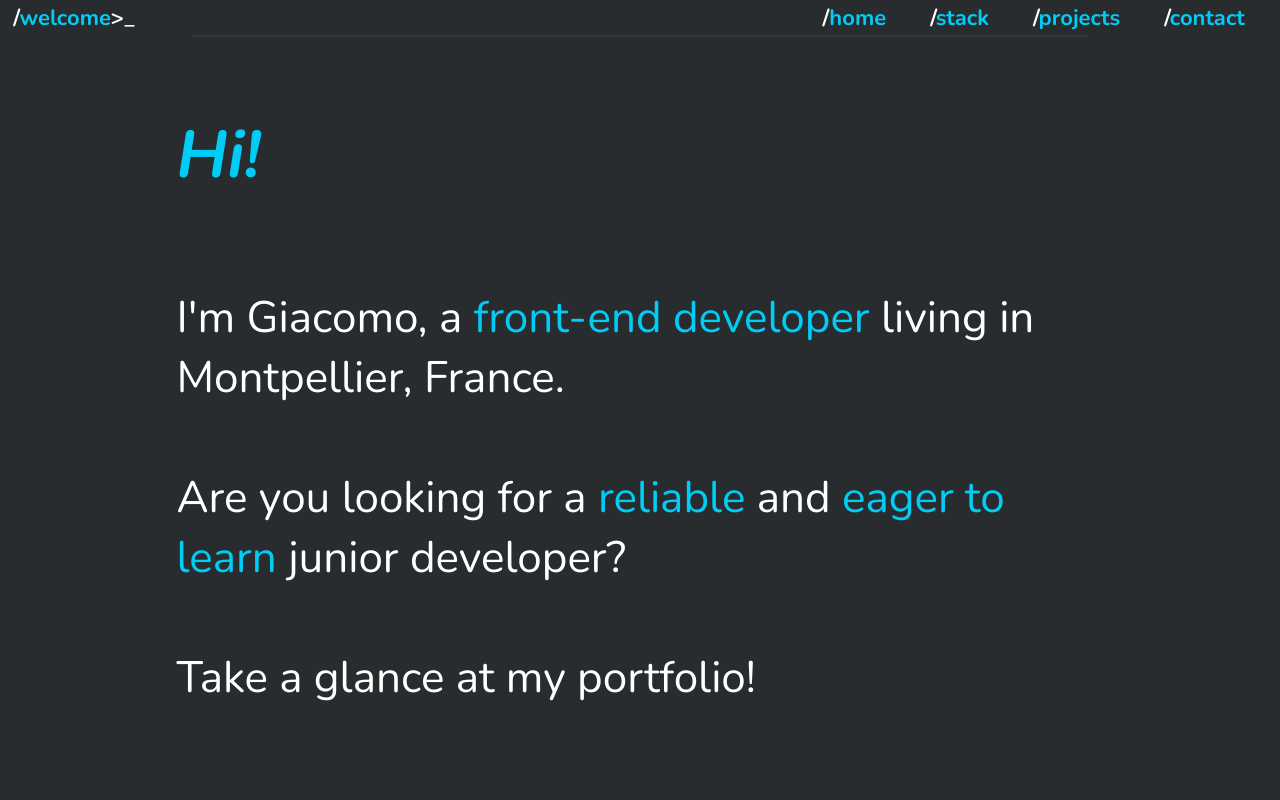
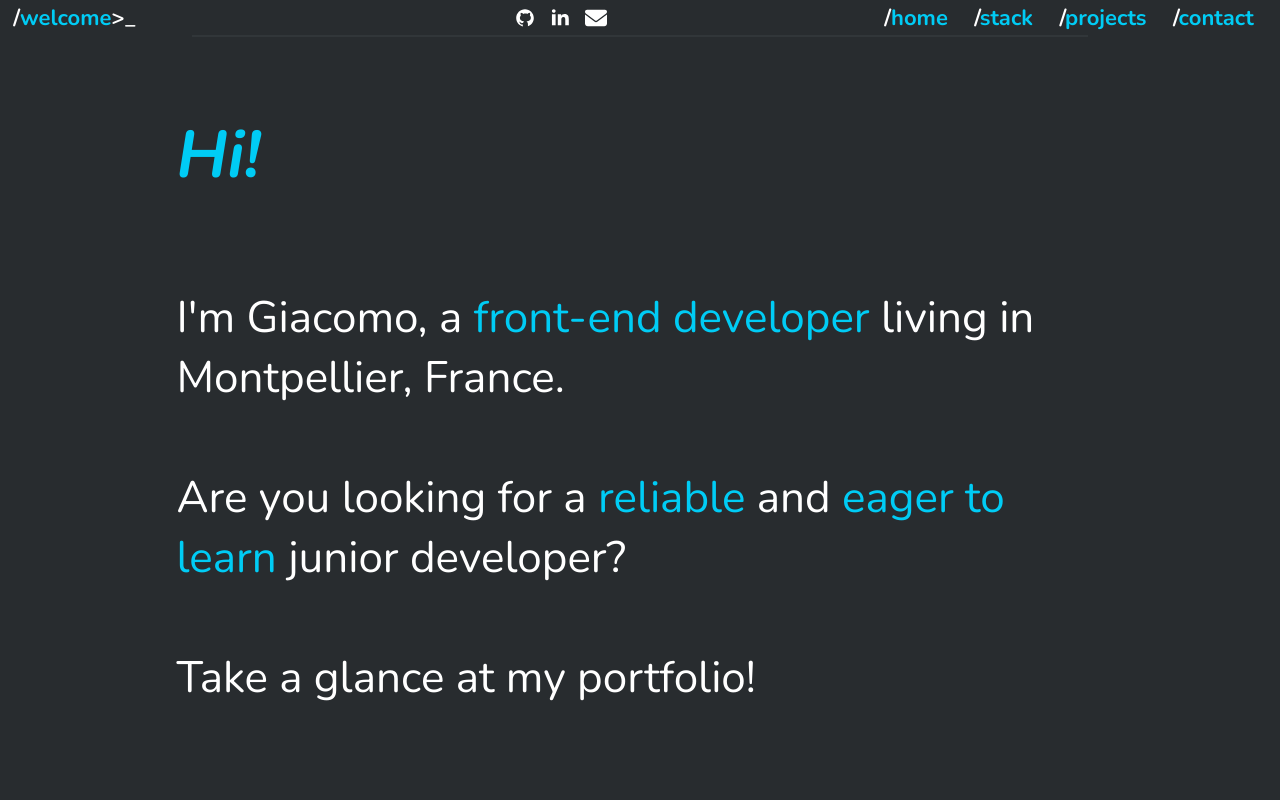
Before and after one commit to 0ddbird/react-portfolio, a React (Create React App) app: page / in a window 1280 px wide. Shown: the top 800 px of the page. Built offline with nearby package versions, Linux system fonts and the light colour scheme.

Commit message:
Added social links to the nav

```diff
--- a/src/App.js
+++ b/src/App.js
@@ -10,12 +10,12 @@ function App () {
     <BrowserRouter>
     <Nav />
       <Routes>
-        <Route path='/' element={<Home />} />
-        <Route path='*' element={<NotFound />} />
+        <Route path='/' element={<Home />}/>
+        <Route path='*' element={<NotFound/>}/>
       </Routes>
       <Footer />
+
     </BrowserRouter>
-
     </>
   )
 }
--- a/src/components/Footer.jsx
+++ b/src/components/Footer.jsx
@@ -1,13 +1,14 @@
 import React from 'react'
 import GitHubIcon from '../assets/github-icon.svg'
 import LinkedinIcon from '../assets/linkedin-icon.svg'
+import profile from '../data/socialLinks'
 
 const Footer = () => {
   return (
   <footer>
     <span>&copy; 2022</span>
-    <a href="https://github.com/Okuspo" target="_blank" rel="noopener noreferrer"><img src={GitHubIcon} alt='github-profile'/>GitHub</a>
-    <a href="https://www.linkedin.com/in/giacomollinares/" target="_blank" rel="noopener noreferrer"><img src={LinkedinIcon} alt='linkedin-profile'/>LinkedIn</a>
+    <a href={profile.github}target="_blank" rel="noopener noreferrer"><img src={GitHubIcon} alt='github-profile'/>GitHub</a>
+    <a href={profile.linkedin} target="_blank" rel="noopener noreferrer"><img src={LinkedinIcon} alt='linkedin-profile'/>LinkedIn</a>
     <a href="mailto: contact@giacomo-llinares.com" id='contact-email'>contact@giacomo-llinares.com</a>
   </footer>)
 }
--- a/src/components/Nav.jsx
+++ b/src/components/Nav.jsx
@@ -2,6 +2,7 @@ import React, { useState } from 'react'
 import { Link } from 'react-scroll'
 import OpenIcon from '../assets/bars-solid.svg'
 import CloseIcon from '../assets/xmark-solid.svg'
+import SocialWidget from './SocialWidget'
 
 const Nav = () => {
   const [responsiveMenuOpen, setResponsiveMenuOpen] = useState(false)
@@ -14,6 +15,7 @@ const Nav = () => {
         <span id='home-link-gt'>&gt;</span>
         <span id='home-link-underscore'>_</span>
       </Link>
+      <SocialWidget />
       {/* <a href="mailto: contact@giacomo-llinares.com" id='contact-email'>contact@giacomo-llinares.com</a> */}
       <button className="nav-button" id="nav-open-button" onClick={() => setResponsiveMenuOpen(!responsiveMenuOpen)}>
         <img src={icon} alt="menu"/>
--- /dev/null
+++ b/src/components/SocialWidget.jsx
@@ -0,0 +1,24 @@
+import React from 'react'
+import GitHubIcon from '../assets/github-icon.svg'
+import LinkedinIcon from '../assets/linkedin-icon.svg'
+import EnvelopeIcon from '../assets/envelope-solid.svg'
+import profile from '../data/socialLinks'
+
+const SocialWidget = () => {
+  return (
+    <aside className='social-widget'>
+      <a className='social-widget-link' href={profile.github} target="_blank" rel="noopener noreferrer">
+        <img src={GitHubIcon} alt='github-profile'/>
+      </a>
+      <a className='social-widget-link' href={profile.linkedin} target="_blank" rel="noopener noreferrer">
+        <img src={LinkedinIcon} alt='linkedin-profile'/>
+      </a>
+      <a className='social-widget-link' href="mailto: contact@giacomo-llinares.com" id='contact-email'>
+       <img src={EnvelopeIcon} alt='email'/>
+      </a>
+
+    </aside>
+  )
+}
+
+export default SocialWidget
--- a/src/data/projects.js
+++ b/src/data/projects.js
@@ -59,7 +59,7 @@ const projects = [
     themes: ['Dynamic content', 'Design patterns', 'Accessibility'],
     github: 'https://github.com/0ddbird/OC_P6_Fisheye',
     githubPage: 'https://0ddbird.github.io/OC_P6_Fisheye/',
-    diagram: 'https://whimsical.com/p6-v4-PtWt93VBERWdH3PrCxM4Ey',
+    diagram: 'https://whimsical.com/p6-v4-PtWt93VBERWdH3PrCxM4Ey@3CRerdhrAw8SEozk8bAjSLZn',
     description: (
       <>
         This one was a tough and thrilling project.
@@ -84,8 +84,8 @@ const projects = [
     themes: ['Algorithms', 'Performance benchmarks'],
     github: 'https://github.com/0ddbird/OC_P7_Les_petits_plats',
     githubPage: 'https://0ddbird.github.io/OC_P7_Les_petits_plats/',
-    diagram: 'https://whimsical.com/p7-les-petits-plats-logigramme-W6cBsyYcQSZ8L751F5CXtD',
-    logigram: 'https://whimsical.com/p7-algo-L1NiK2h7DHXpF2PDbbBuiX',
+    diagram: 'https://whimsical.com/p7-algo-L1NiK2h7DHXpF2PDbbBuiX',
+    logigram: 'https://whimsical.com/p7-les-petits-plats-logigramme-W6cBsyYcQSZ8L751F5CXtD',
     description: (
       <>
         <i>What are we having for dinner tonight?</i>
@@ -136,7 +136,6 @@ const projects = [
     techs: ['Git', 'Sass', 'React', 'TypeScript', 'Recharts'],
     themes: ['Graphs', 'External lib', 'API requests'],
     github: 'https://github.com/0ddbird/OC_P12_Sportsee',
-    githubPage: 'https://0ddbird.github.io/OC_P12_Sportsee/',
     diagram: 'https://whimsical.com/p12-sportsee-SXM1EPyjwSGJbbSs7gxDFQ',
     description: (
       <>
--- /dev/null
+++ b/src/data/socialLinks.js
@@ -0,0 +1,6 @@
+const profile = {
+  github: 'https://github.com/0ddbird',
+  linkedin: 'https://www.linkedin.com/in/giacomollinares/'
+}
+
+export default profile
--- a/src/pages/Home.jsx
+++ b/src/pages/Home.jsx
@@ -1,8 +1,7 @@
 import React from 'react'
 import Contact from '../components/Contact'
-// import Journey from '../components/Journey'
-// import People from '../components/People'
 import Projects from '../components/Projects'
+
 import Stack from '../components/Stack'
 import Welcome from '../components/Welcome'
 
@@ -12,8 +11,6 @@ const Home = () => {
       <Welcome />
       <Stack />
       <Projects />
-      {/* <People /> */}
-      {/* <Journey /> */}
       <Contact />
     </>
   )
--- a/src/sass/components/_index.scss
+++ b/src/sass/components/_index.scss
@@ -2,3 +2,4 @@
 @forward './tags';
 @forward './project';
 @forward './modal';
+@forward './social-widget';
--- a/src/sass/components/_nav.scss
+++ b/src/sass/components/_nav.scss
@@ -16,6 +16,11 @@ nav {
 #home-link {
   cursor: pointer;
   font-weight: 700;
+
+  @include a.mq-961 {
+    display: flex;
+    flex-grow: 1.5;
+  }
 }
 
 #home-link-text {
@@ -66,6 +71,8 @@ nav {
   display: none;
   @include a.mq-961 {
     display: flex;
+    justify-content: flex-end;
+    flex-grow: 1;
   }
 }
 
@@ -77,7 +84,7 @@ nav {
 .navlink {
   color: a.$clr-secondary;
   font-weight: 700;
-  margin: 0 1em;
+  margin: 0 1ch;
   cursor: pointer;
 
   &:hover {
--- /dev/null
+++ b/src/sass/components/_social-widget.scss
@@ -0,0 +1,15 @@
+@use '../abstract/' as a;
+.social-widget {
+  display: grid;
+  grid-template-columns: 1fr 1fr 1fr;
+  gap: 0 1ch;
+}
+
+.social-widget-link {
+    width: 1em;
+    height: 1em;
+  & img {
+    width: 1em;
+    height: 1em;
+  }
+}
--- a/src/sass/layout/_body.scss
+++ b/src/sass/layout/_body.scss
@@ -3,7 +3,9 @@
 body {
   background-color: a.$clr-background;
   color: white;
+  position: relative;
 }
+
 
 .main-section {
   padding: 35px 1em 0 1em;
--- a/src/sass/sections/_welcome.scss
+++ b/src/sass/sections/_welcome.scss
@@ -1,7 +1,7 @@
 @use '../abstract/' as a;
 
 #welcome {
-  height: 100vh;
+  min-height: 100vh;
   display: flex;
   flex-direction: column;
   justify-content: center;
```
Also changed, not shown: src/assets/envelope-solid.svg (added), src/assets/share-nodes-solid.svg (added).
